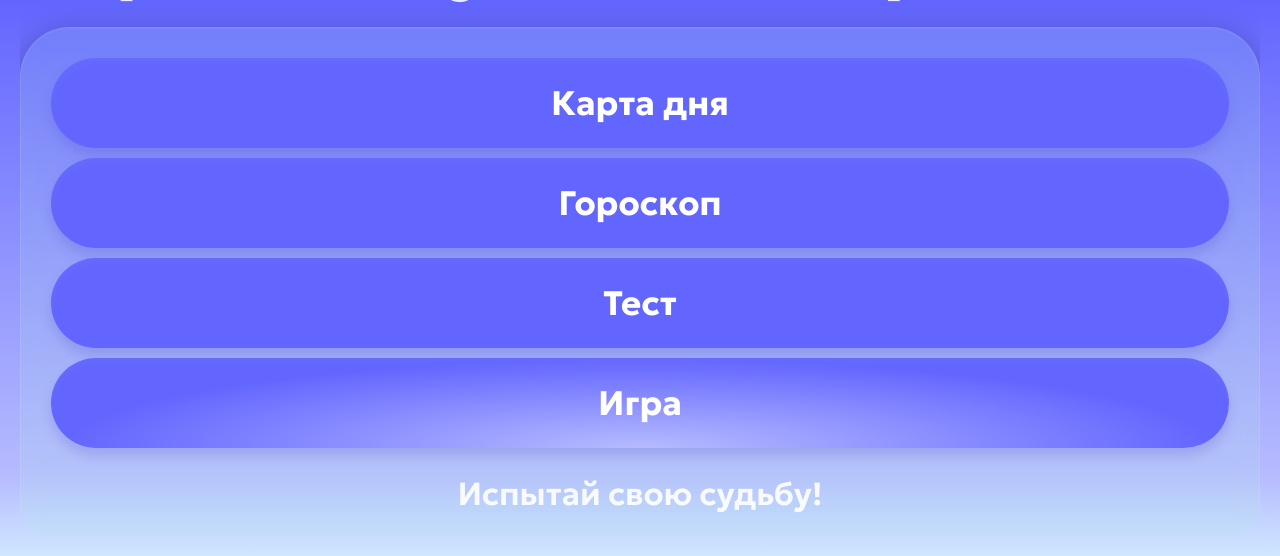
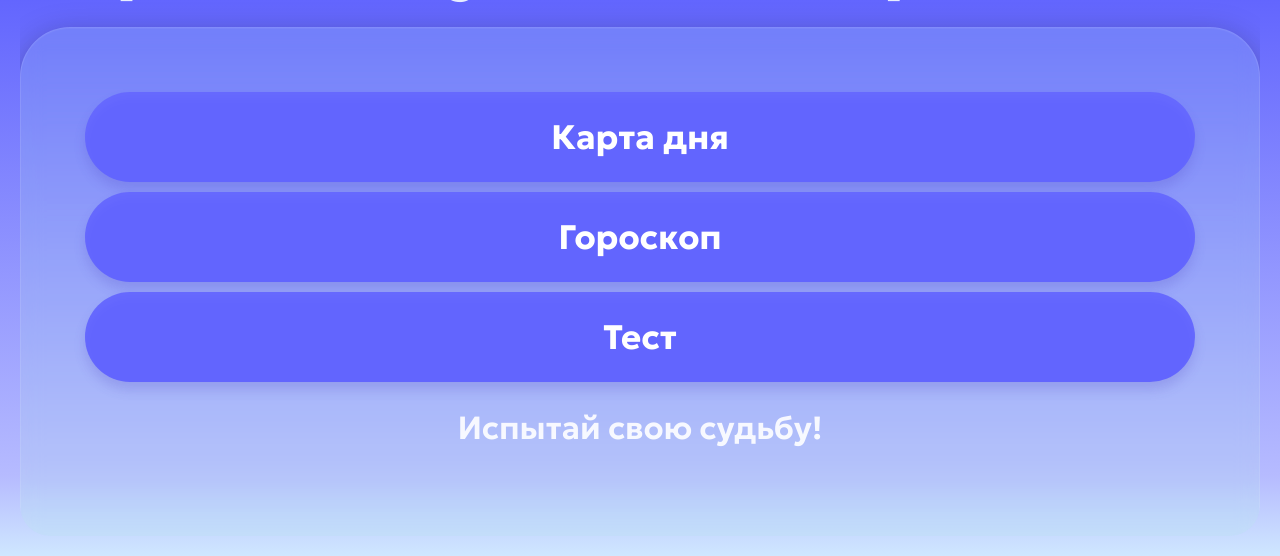
Before and after one commit to MegaBrigade/PolyEsoteric_bot, a plain HTML site: page frontend/index.html in a window 1280 px wide. Shown: the part 244-800 px from the top of the page. Drawn offline with Linux system fonts and the light colour scheme.

Commit message:
change view of the first screen

```diff
--- a/frontend/css/style.css
+++ b/frontend/css/style.css
@@ -129,7 +129,7 @@ body{
 
 .panel {
   border-radius:clamp(35px,4vw,50px) clamp(35px,4vw,50px) 0 0;
-  padding: clamp(30px, 5vw, 20px);
+  padding: clamp(50px, 5vw, 70px);
   background:rgba(190,243,223,0.15);
   border:1px solid var(--glass-border);
   backdrop-filter:blur(10px) saturate(120%);
@@ -141,6 +141,7 @@ body{
   width:100%;
   flex-grow:1;
   justify-content:flex-end;
+
 }
 
 .button{
--- a/frontend/index.html
+++ b/frontend/index.html
@@ -40,7 +40,6 @@
         <a href="#" id="buttonCard" class="button">Карта дня</a>
         <a href="#" id="buttonG" class="button">Гороскоп</a>
         <a href="#" id="buttonT" class="button">Тест</a>
-        <a href="#" class="button game">Игра</a>
         <div class="cta">Испытай свою судьбу!</div>
       </nav>
     </main>
```
